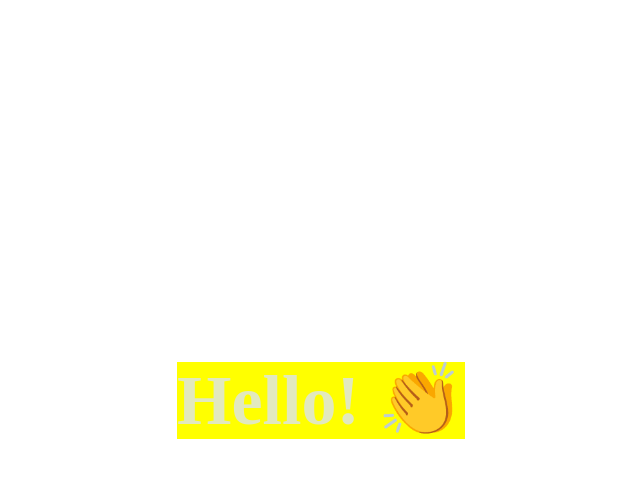
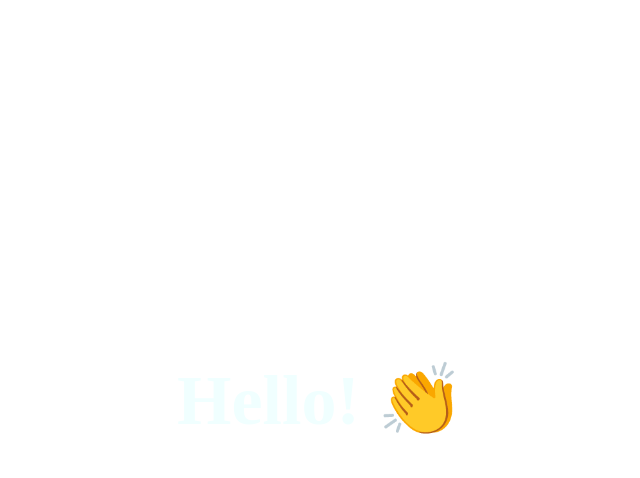
Before and after one commit to aotng/Hello, a plain HTML site: page index.html in a window 1280 px wide. In both pictures the pointer is over the link "Hello! 👏". Shown: the whole page, without its empty margins (335-975 px from the left). Drawn offline with Linux system fonts and the light colour scheme; a web font is replaced by a local one.

Commit message:
Update index.html

```diff
--- a/index.html
+++ b/index.html
@@ -6,7 +6,8 @@
     <style type="text/css">
         a:link {color:azure;}      /* 未访问链接*/
         a:visited {color:azure;}  /* 已访问链接 */
-        a:hover {color:rgb(226, 233, 190);background-color:yellow;}  /* 鼠标移动到链接上 */
+
+        a:hover {color:azure;}   /* a:hover {color:rgb(226, 233, 190);background-color:yellow;} 鼠标移动到链接上 */
         a:active {color:azure;}  /* 鼠标点击时 */
         .n{ TEXT-DECORATION:none }
     </style>
```
